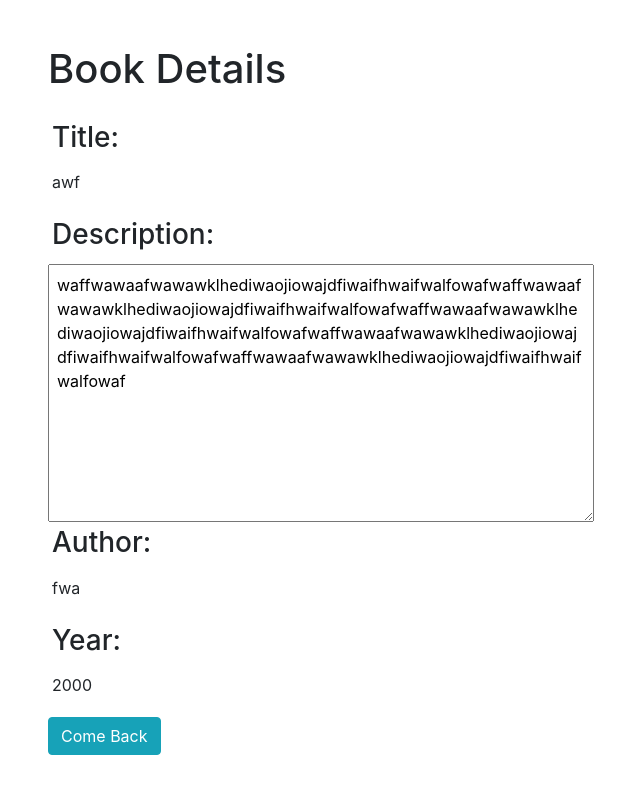
After one commit to Mamadaminovich/Django-Book-list, a Django app: page /book-details/4 in a window 1280 px wide. The commit adds this page. Shown: the whole page, without its empty margins (319-959 px from the left). Run offline with Django 5.2, Linux system fonts and the light colour scheme; data comes from the database, SQL or seed files in the repository; both versions use the stored data as it was after the commit; some libraries are stand-ins or nearby versions.

Commit message:
complate

```diff
--- a/bookapp/urls.py
+++ b/bookapp/urls.py
@@ -6,4 +6,5 @@ urlpatterns = [
     path('book-create', bookCreate, name='book-create'),
     path('book-update/<int:id>', bookUpdate, name='book-update'),
     path('book-delete/<int:id>', bookDelete, name='book-delete'),
+    path('book-details/<int:id>', bookDetails, name='book-details'),
 ]
--- a/bookapp/views.py
+++ b/bookapp/views.py
@@ -43,3 +43,7 @@ def bookDelete(request, id):
     except:
         pass
     return redirect('book-list')
+
+def bookDetails(request, id):
+    book = Book.objects.get(id=id)
+    return render(request, 'book-details.html', {'book': book})
--- /dev/null
+++ b/templates/book-details.html
@@ -0,0 +1,18 @@
+{% extends "base.html" %} {% block content %}
+<div class="container d-flex justify-content-center align-items-center vh-100">
+  <div>
+    <h1 class="mb-4">Book Details</h1>
+    <h3 class="p-1">Title:</h3>
+    <p class="p-1">{{ book.title }}</p>
+    <h3 class="p-1">Description:</h3>
+    <textarea cols="50" rows="10" class="p-2">{{ book.description }}</textarea>
+    <h3 class="p-1">Author:</h3>
+    <p class="p-1">{{ book.author }}</p>
+    <h3 class="p-1">Year:</h3>
+    <p class="p-1">{{ book.year }}</p>
+    <a type="button" class="btn btn-info" href="{%url 'book-list' %}"
+      >Come Back</a
+    >
+  </div>
+</div>
+{% endblock %}
```
Also changed, not shown: dd.html (added, +18 -0 lines), templates/book-list.html (+33 -7 lines), db.sqlite3, templates/book-delete.html (deleted).
